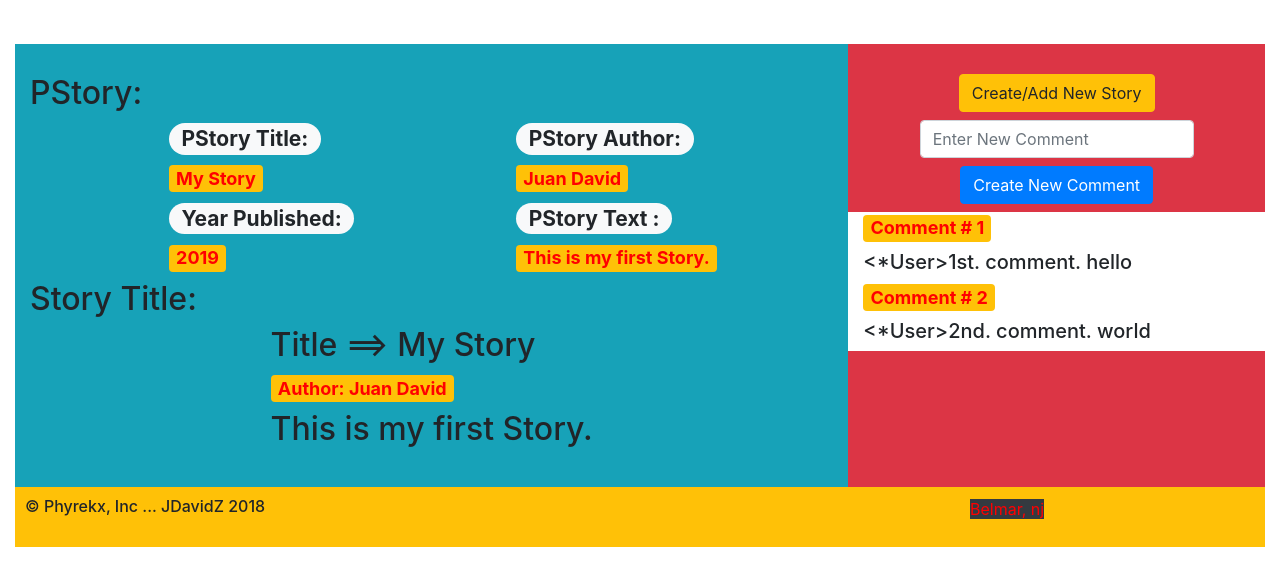
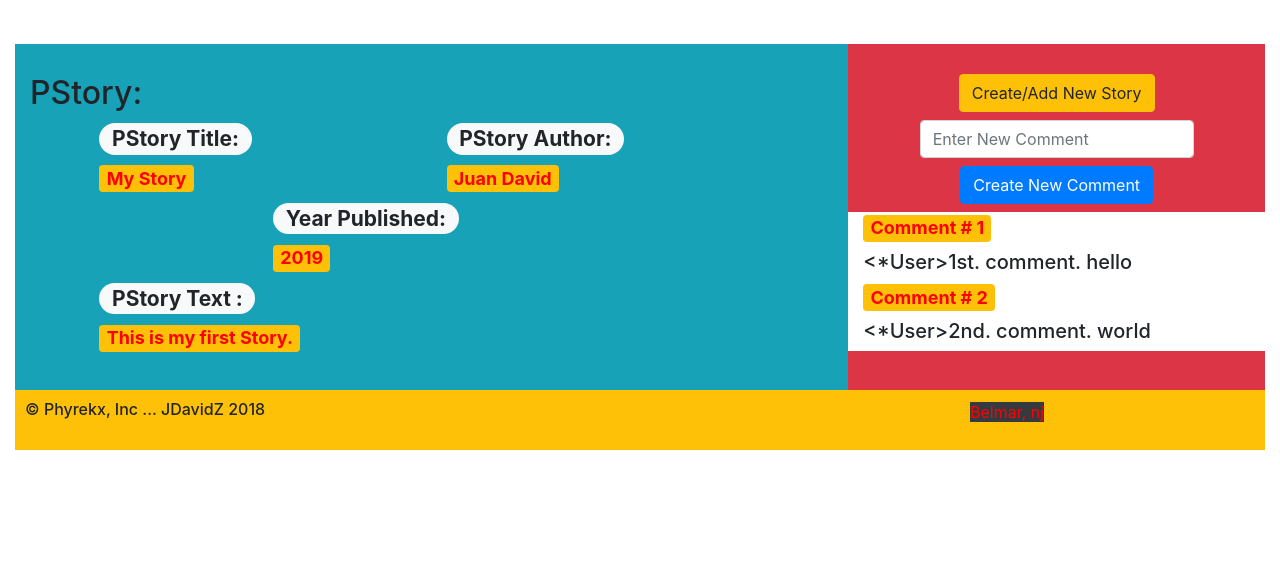
Before and after one commit to jDavidZapata/Personal-News, a Flask app: page /storyPage in a window 1280 px wide. Shown: the part 76-662 px from the top of the page. Run offline with Flask 2, Linux system fonts and the light colour scheme; some libraries are stand-ins or nearby versions.

Commit message:
Updated Routes

```diff
--- a/templates/category.html
+++ b/templates/category.html
@@ -13,9 +13,9 @@
 
 <div class="col-12 col-sm-6 col-lg-8 col-md-8 bg-success left">
     <h2>Categories:</h2>
-    <div class="row justify-content-end">
+    <div class="row justify-content-end categorys-info">
         {% for category in categorys %}
-        <div class="col-lg-4 col-md-6 ">
+        <div class="col-lg-4 col-md-6 category-info">
             <h2>*</h2>
             <h4><a href="" class="badge badge-warning">{{category}}</a></h4>
         </div>
--- a/templates/channels_list.html
+++ b/templates/channels_list.html
@@ -16,9 +16,9 @@
 
 <div class="col-12 col-sm-6 col-lg-8 col-md-8 bg-danger left">
     <h2>Channels:</h2>
-    <div class="row justify-content-end">
+    <div class="row justify-content-end channels-list-info">
         {% for channel in channels %}
-        <div class="col-11 story-bottom">
+        <div class="col-11 story-bottom channel-list-info">
             <h2>*</h2>
             <h4><a href="{{ url_for('channelPage', channel_title=channel.title) }}" class="badge badge-warning">{{channel.title}}</a></h4>
             <h3>By {{channel.author}}</h3>
--- a/templates/index.html
+++ b/templates/index.html
@@ -8,8 +8,9 @@
 
 <div class="col-12 col-sm-6 col-lg-8 col-md-8 bg-primary left">
     <h2 class="news-link">NEW'S LINKS:</h2>
-    <div class="row justify-content-end">
+    <div class="row justify-content-end main-storys">
         {% for story in storys %}
+        <div class="main-story">
 
         	<div class="col-12">
             	<h3><span class="badge badge-pill badge-light">{{story.section}}: </span></h3>
@@ -25,7 +26,7 @@
             	<h4><a href="{{story.url}}" class="badge badge-light"><img src="{{story.multimedia.url}}" alt="{{story.multimedia.caption}}" class="center"></a></h4>
 
         	</div>
-
+        </div>
         {% endfor %}
 
     </div>
--- a/templates/layout.html
+++ b/templates/layout.html
@@ -106,6 +106,64 @@
       border-left: 2px solid black;
       border-bottom: 2px solid black;
     }
+
+    .channel-info {
+
+    }
+
+    .channel-storys {
+
+    }
+
+    .channel-story {
+
+    }
+
+    .channel-messages {
+
+    }
+
+    .channel-message {
+
+    }
+
+    .story-info {
+
+    }
+
+    .story-links {
+
+    }
+
+    .story-link {
+
+    }
+
+    .story-comments {
+
+    }
+
+    .story-comment {
+
+    }
+
+    .categorys-info {
+
+    }
+
+    .category-info {
+
+    }
+
+    .channels-list-info {
+
+    }
+
+    .channel-list-info {
+
+    }
+
+
 
 
   </style>
--- a/templates/story_page.html
+++ b/templates/story_page.html
@@ -16,22 +16,21 @@
 
 <div class="col-12 col-sm-6 col-lg-8 col-md-8 bg-info left">
     <h2>PStory:</h2>
-    <div class="row justify-content-end">
-
-        <div class="col-lg-5 col-md-5 ">
-			{% if story %}
+    <div class="row justify-content-center story-info">
+        {% if story %}
+        <div class="col-lg-5 col-md-5 story-pdiv">
             <h3><span class="badge badge-pill badge-light">PStory Title: </span></h3>
             <h4><a href="#" class="badge badge-warning">{{story.title}}</a></h4>
         </div>
-        <div class="col-lg-5 col-md-5">
+        <div class="col-lg-5 col-md-5 story-pdiv">
             <h3><span class="badge badge-pill badge-light">PStory Author: </span></h3>
             <h4><a href="#" class="badge badge-warning">{{story.author}}</a></h4>
         </div>
-        <div class="col-lg-5 col-md-5">
+        <div class="col-lg-5 col-md-5 story-pdiv">
             <h3><span class="badge badge-pill badge-light">Year Published: </span></h3>
             <h4><a href="#" class="badge badge-warning">{{story.year}}</a></h4>
         </div>
-        <div class="col-lg-5 col-md-5">
+        <div class="col-10 story-pdiv">
             <h3><span class="badge badge-pill badge-light">PStory Text : </span></h3>
             <h4><a href="#" class="badge badge-warning">{{story.text}}</a></h4>
         </div>
@@ -39,29 +38,11 @@
     </div>
 
 
-    <h2>Story Title: </h2>
-    <div class="row justify-content-center">
-
-        <div class="row justify-content-center">
-
-
-            <div class="col-12">
-            <h2>Title ==> {{story.title}}</h2>
-            <h4><a href="#" class="badge badge-warning">Author: {{story.author}}</a></h4>
-
-            <h2>{{story.text}}</h2>
-            </div>
-
-
-
-        </div>
-    </div>
-
-    <div class="row justify-content-left" style="background-color: violet">
+    <div class="row justify-content-left story-links" style="background-color: violet">
         {% if links %}
         {% if links == "No links." %}
 
-        <div class="col-lg-4 col-md-6 ">
+        <div class="col-lg-4 col-md-6 story-link">
 
             <h2>*{{links}}</h2>
         </div>
@@ -70,7 +51,7 @@
         {% else %}
         {% for link in links %}
 
-        <div class="col-12">
+        <div class="col-12 story-link">
 
             <h4><a href="#" class="badge badge-warning">link # {{links.index(link) + 1}} - From {{link.section}}.</a></h4>
             <h1>Title: {{link.title}}</h1>
@@ -103,10 +84,10 @@
     <button id="button" type="submit" class="btn btn-primary mb-2">Create New Comment</button>
     </form>
 
-    <div class="row justify-content-center" style="background-color: white">
+    <div class="row justify-content-center story-comments" style="background-color: white">
         {% if comments == 'No Comments.' %}
 
-        <div class="col-12">
+        <div class="col-12 story-comment">
 
             <h2>*{{comments}}</h2>
         </div>
@@ -115,7 +96,7 @@
         {% else %}
         {% for comment in comments %}
 
-        <div class="col-12 comment-box">
+        <div class="col-12 comment-box story-comment">
 
             <h4><a href="#" class="badge badge-warning">Comment # {{comments.index(comment) + 1}}</a></h4>
             <h5><*User>{{comment.text}}</h5>
```
Also changed, not shown: templates/channel_page.html (+9 -10 lines). Lines whose indentation alone changed are shown as unchanged.
